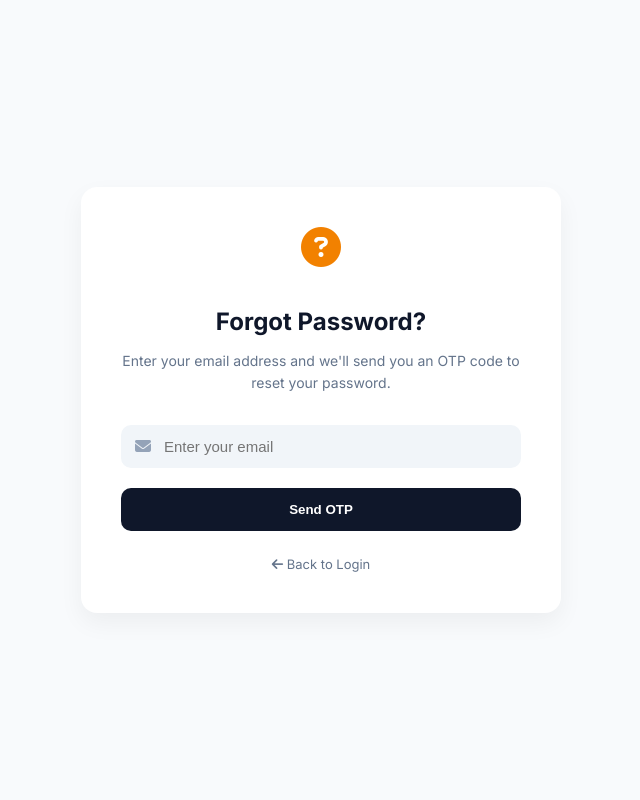
After one commit to arathyrajeesh/laundry-shop-django, a Django app: page /forgot-password/ in a window 1280 px wide. The commit adds this page. Shown: the whole page, without its empty margins (319-959 px from the left). Run offline with Django 5.2, Linux system fonts and the light colour scheme.

Commit message:
password reset

```diff
--- /dev/null
+++ b/shop/templates/auth/forgot_password.html
@@ -0,0 +1,42 @@
+{% load static %}
+<!DOCTYPE html>
+<html lang="en">
+<head>
+    <meta charset="UTF-8">
+    <meta name="viewport" content="width=device-width, initial-scale=1.0">
+    <title>Forgot Password | Shine & Bright</title>
+    <link href="https://fonts.googleapis.com/css2?family=Inter:wght@400;500;600;700&display=swap" rel="stylesheet">
+    <link rel="stylesheet" href="https://cdnjs.cloudflare.com/ajax/libs/font-awesome/6.5.0/css/all.min.css">
+    <style>
+        :root { --primary: #0f172a; --accent: #f28100; --text-muted: #64748b; --shadow: 0 10px 25px rgba(0,0,0,0.05); }
+        body { background: #f8fafc; font-family: 'Inter', sans-serif; display: flex; align-items: center; justify-content: center; min-height: 100vh; margin: 0; }
+        .auth-card { background: white; width: 100%; max-width: 400px; padding: 40px; border-radius: 16px; box-shadow: var(--shadow); text-align: center; }
+        .main-icon { font-size: 40px; color: var(--accent); margin-bottom: 20px; }
+        h2 { font-size: 24px; color: var(--primary); margin-bottom: 12px; }
+        p { color: var(--text-muted); font-size: 14px; line-height: 1.6; margin-bottom: 30px; }
+        .input-wrapper { position: relative; margin-bottom: 20px; text-align: left; }
+        .input-wrapper i { position: absolute; left: 14px; top: 50%; transform: translateY(-50%); color: #94a3b8; }
+        .auth-input { width: 100%; padding: 12px 16px 12px 42px; background: #f1f5f9; border: 1px solid transparent; border-radius: 10px; font-size: 15px; transition: 0.3s; box-sizing: border-box; }
+        .auth-input:focus { outline: none; background: white; border-color: var(--accent); box-shadow: 0 0 0 4px rgba(242, 129, 0, 0.1); }
+        .btn-auth { width: 100%; padding: 14px; background: var(--primary); color: white; border: none; border-radius: 10px; font-weight: 600; cursor: pointer; transition: 0.3s; }
+        .btn-auth:hover { background: #1e293b; transform: translateY(-1px); }
+        .back-link { display: inline-block; margin-top: 25px; color: var(--text-muted); text-decoration: none; font-size: 13px; }
+    </style>
+</head>
+<body>
+    <div class="auth-card">
+        <i class="fa-solid fa-circle-question main-icon"></i>
+        <h2>Forgot Password?</h2>
+        <p>Enter your email address and we'll send you an OTP code to reset your password.</p>
+        <form method="post">
+            {% csrf_token %}
+            <div class="input-wrapper">
+                <i class="fa-solid fa-envelope"></i>
+                <input type="email" name="email" class="auth-input" placeholder="Enter your email" required>
+            </div>
+            <button type="submit" class="btn-auth">Send OTP</button>
+        </form>
+        <a href="{% url 'login' %}" class="back-link"><i class="fa-solid fa-arrow-left"></i> Back to Login</a>
+    </div>
+</body>
+</html>
--- a/shop/templates/login.html
+++ b/shop/templates/login.html
@@ -163,8 +163,9 @@
                 </div>
 
                 <div class="forgot-password">
-                    <a href="{% url 'password_change' %}">Forgot password?</a>
+                    <a href="{% url 'forgot_password' %}">Forgot password?</a>
                 </div>
+
 
                 <button type="submit" class="login-btn">Sign in to Account</button>
             </form>
--- a/shop/urls.py
+++ b/shop/urls.py
@@ -99,6 +99,38 @@ urlpatterns = [
                 ),
                 name='password_change_done'
         ),
+        path(
+        'password-reset/',
+        auth_views.PasswordResetView.as_view(
+                template_name='auth/password_reset.html'
+                ),
+                name='password_reset'
+        ),
+        path(
+                'password-reset/done/',
+                auth_views.PasswordResetDoneView.as_view(
+                template_name='auth/password_reset_done.html'
+                ),
+                name='password_reset_done'
+        ),
+        path(
+                'reset/<uidb64>/<token>/',
+                auth_views.PasswordResetConfirmView.as_view(
+                template_name='auth/password_reset_confirm.html'
+                ),
+                name='password_reset_confirm'
+        ),
+        path(
+                'reset/done/',
+                auth_views.PasswordResetCompleteView.as_view(
+                template_name='auth/password_reset_complete.html'
+                ),
+                name='password_reset_complete'
+        ),
+        path("forgot-password/", views.forgot_password, name="forgot_password"),
+        path("verify-otp/", views.verify_otp, name="verify_otp"),
+        path("reset-password/", views.reset_password, name="reset_password"),
+
         path("shop/reset/", views.shop_reset_request, name="shop_reset_request"),
         path("shop/reset/<str:token>/", views.shop_reset_confirm, name="shop_reset_confirm"),
 
--- a/shop/views.py
+++ b/shop/views.py
@@ -7,6 +7,11 @@ from .payment_utils import (
     calculate_commission,
     get_razorpay_client,
 )
+from django.core.exceptions import ValidationError
+from django.contrib.auth.password_validation import validate_password
+import random
+from django.conf import settings
+from .models import PasswordResetOTP
 from django.urls import reverse
 from django.contrib.auth.models import User
 from django.contrib import messages
@@ -3067,3 +3072,96 @@ def update_order_status(request, order_id):
     return JsonResponse({
         "success": True
     })
+
+
+def forgot_password(request):
+    if request.method == "POST":
+        email = request.POST.get("email")
+
+        try:
+            user = User.objects.get(email=email)
+        except User.DoesNotExist:
+            messages.error(request, "No account found with this email.")
+            return redirect("forgot_password")
+
+        otp = str(random.randint(100000, 999999))
+
+        PasswordResetOTP.objects.create(user=user, otp=otp)
+
+        send_mail(
+            subject="Password Reset OTP - Shine & Bright",
+            message=f"Your OTP is {otp}. It is valid for 5 minutes.",
+            from_email=settings.EMAIL_HOST_USER,
+            recipient_list=[email],
+            fail_silently=True,
+        )
+
+        request.session["reset_user_id"] = user.id
+        messages.success(request, "OTP sent to your email.")
+        return redirect("verify_otp")
+
+    return render(request, "auth/forgot_password.html")
+
+def verify_otp(request):
+    if request.method == "POST":
+        otp_entered = request.POST.get("otp")
+        user_id = request.session.get("reset_user_id")
+
+        if not user_id:
+            return redirect("forgot_password")
+
+        otp_obj = PasswordResetOTP.objects.filter(
+            user_id=user_id,
+            otp=otp_entered
+        ).last()
+
+        if not otp_obj or otp_obj.is_expired():
+            messages.error(request, "Invalid or expired OTP.")
+            return redirect("verify_otp")
+
+        # ✅ IMPORTANT LINES (MISSING IN YOUR FLOW)
+        request.session["otp_verified"] = True
+
+        messages.success(request, "OTP verified.")
+        return redirect("reset_password")
+
+    return render(request, "auth/verify_otp.html")
+
+from django.contrib.auth.password_validation import validate_password
+from django.core.exceptions import ValidationError
+
+def reset_password(request):
+    user_id = request.session.get("reset_user_id")
+    otp_verified = request.session.get("otp_verified")
+
+    if not user_id or not otp_verified:
+        return redirect("forgot_password")
+
+    if request.method == "POST":
+        password1 = request.POST.get("password1")
+        password2 = request.POST.get("password2")
+
+        if password1 != password2:
+            messages.error(request, "Passwords do not match.")
+            return redirect("reset_password")
+
+        user = User.objects.get(id=user_id)
+
+        try:
+            validate_password(password1, user)
+        except ValidationError as e:
+            for msg in e.messages:
+                messages.error(request, msg)
+            return redirect("reset_password")
+
+        user.set_password(password1)
+        user.save()
+
+        PasswordResetOTP.objects.filter(user=user).delete()
+        del request.session["reset_user_id"]
+        del request.session["otp_verified"]
+
+        messages.success(request, "Password reset successful. Please login.")
+        return redirect("login")
+
+    return render(request, "auth/reset_password.html")
```
Also changed, not shown: shop/models.py (+12 -1 lines), shop/templates/auth/password_reset.html (added, +28 -0 lines), shop/templates/auth/reset_password.html (added, +46 -0 lines), shop/templates/auth/verify_otp.html (added, +35 -0 lines), db.sqlite3, shop/migrations/0023_passwordresetotp.py (added).
